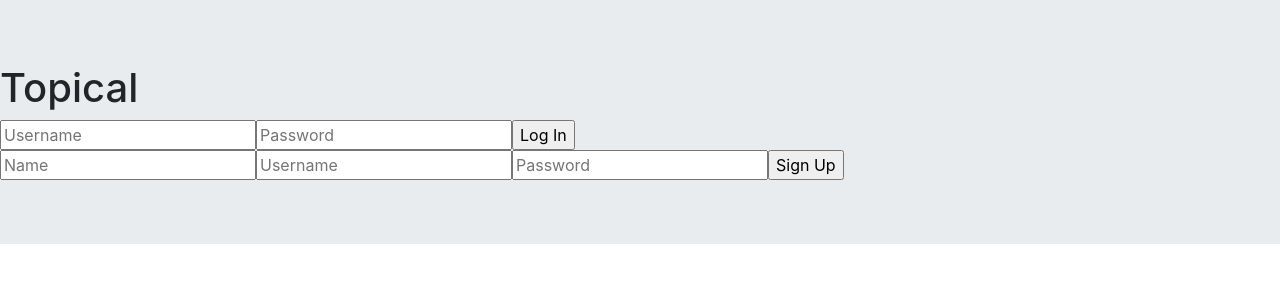
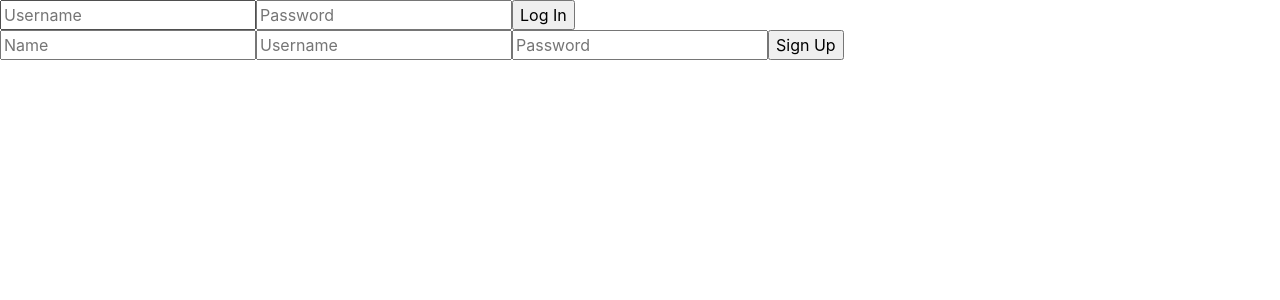
Before and after one commit to dangrammer/topical-frontend, a React (Create React App) app: page / in a window 1280 px wide. Shown: the top 300 px of the page. Built offline with nearby package versions, Linux system fonts and the light colour scheme.

Commit message:
working on routes

```diff
--- a/package.json
+++ b/package.json
@@ -7,6 +7,7 @@
     "react": "^16.11.0",
     "react-bootstrap": "^1.0.0-beta.14",
     "react-dom": "^16.11.0",
+    "react-router-dom": "^5.1.2",
     "react-scripts": "3.2.0"
   },
   "scripts": {
--- a/src/App.js
+++ b/src/App.js
@@ -5,6 +5,7 @@ import SideBar from './containers/SideBar'
 import MainContainer from './containers/MainContainer'
 import Login from './components/Login'
 import {Jumbotron} from 'react-bootstrap'
+import {Switch, Route, Redirect} from 'react-router-dom'
 
 export default class App extends Component {
 
@@ -42,23 +43,40 @@ export default class App extends Component {
   }
 
   render() {
-    console.log(localStorage)
+    // debugger
+    // localStorage.clear()
     return (
-      <Jumbotron fluid >
-        <Header/>
+      <div>
+      <Switch>
         {this.state.token ?
-          <div>
-            <button onClick={this.logOutClicked}>Log Out</button>
-            <MainContainer token={this.state.token}/>
-            {/* token={this.state.token}
-            loggedInUserId={this.state.loggedInUserId} */}
-          </div> :
-          <Login
-            gotToken={this.gotToken}
+          <Route exact path='/home' component={MainContainer}/> :
+            <Route exact path="/" render={(props) => <Login {...props} gotToken={this.gotToken}/>}
           />
         }
-        {/* <SideBar /> */}
-      </Jumbotron>
-    )
-  }
-}
+        {/* <Redirect to='/'/> */}
+      </Switch>
+      </div>
+        )
+      }
+    }
+
+    {/* {this.state.token ?
+      <Route path="/home"  component={MainContainer} />
+      :
+    <Route path="/login" component={Login} />} */}
+
+      // <Jumbotron fluid >
+      //   <Header/>
+      //   {this.state.token ?
+      //     <div>
+      //       <button onClick={this.logOutClicked}>Log Out</button>
+      //       <MainContainer token={this.state.token}/>
+      //       {/* token={this.state.token}
+      //       loggedInUserId={this.state.loggedInUserId} */}
+      //     </div> :
+      //     <Login
+      //       gotToken={this.gotToken}
+      //     />
+      //   }
+      //   {/* <SideBar /> */}
+      // </Jumbotron>
--- a/src/containers/MainContainer.js
+++ b/src/containers/MainContainer.js
@@ -2,7 +2,7 @@ import React, { Component } from 'react';
 import NavBar from '../components/NavBar'
 import ArticleFeed from './ArticleFeed';
 
-export class MainContainer extends Component {
+class MainContainer extends Component {
 
     state = {
         articles: []
@@ -25,6 +25,7 @@ export class MainContainer extends Component {
 
 
     render() {
+        console.log("HI OMG IM HERE")
         return (
             <div>
                 <h2>Main Container</h2>
--- a/src/index.js
+++ b/src/index.js
@@ -4,9 +4,13 @@ import './index.css'
 import App from './App'
 import 'bootstrap/dist/css/bootstrap.css'
 import * as serviceWorker from './serviceWorker';
+import {BrowserRouter as Router} from 'react-router-dom'
 
 
-ReactDOM.render(<App/>, document.getElementById('root'))
+ReactDOM.render(
+<Router>
+<App/>
+</Router>, document.getElementById('root'))
 
 // If you want your app to work offline and load faster, you can change
 // unregister() to register() below. Note this comes with some pitfalls.
```
Also changed, not shown: 1 other file (tests, documents, lock files or other folders).
